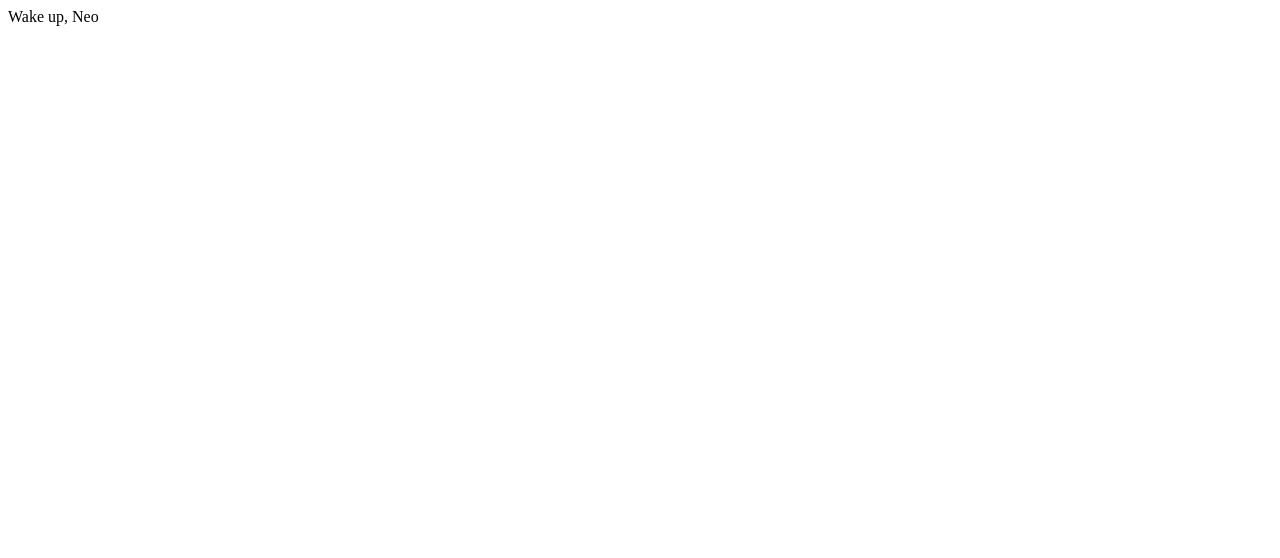
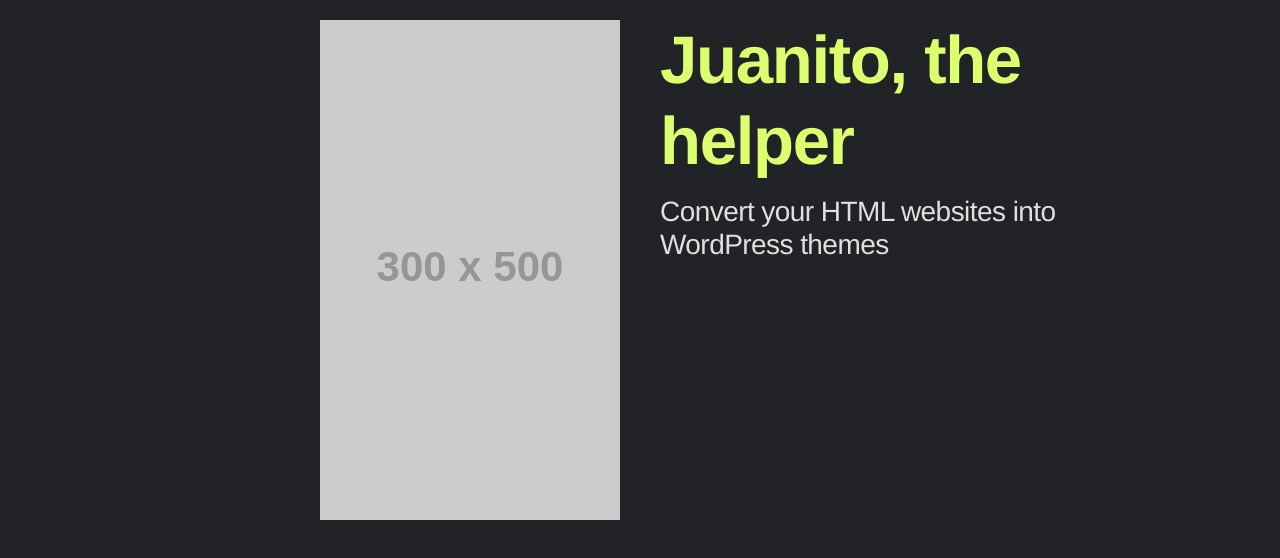
Before and after one commit to alvaroveliz/juanito, a plain HTML site: page index.html in a window 1280 px wide. Drawn offline with Linux system fonts and the light colour scheme; placeholder pictures from the web are drawn by us; a web font is replaced by a local one.

Commit message:
first update

```diff
--- a/index.html
+++ b/index.html
@@ -1 +1,31 @@
-Wake up, Neo
+<!DOCTYPE html>
+<html lang="en">
+<head>
+    <meta charset="UTF-8">
+    <link rel="stylesheet" href="stylesheets/main.css">
+    <title>Juanito, the helper - Convert your HTML Websites to WordPress Themes</title>
+</head>
+<body>
+
+    <header>
+        <div class="container">
+            <div id="juanito">
+                <img src="http://placehold.it/300x500" alt="">
+            </div>
+            <div id="juanito_slogan">
+                <h1>Juanito, the helper</h1>
+                <h2 id="slogan">Convert your HTML websites into WordPress themes</h2>
+            </div>
+        </div>
+    </header>
+
+    <section id="content">
+
+    </section>
+
+    <footer>
+
+    </footer>
+
+</body>
+</html>
--- /dev/null
+++ b/stylesheets/main.less
@@ -0,0 +1,65 @@
+@import "../bower_components/perkins/_perkins";
+@import url(http://fonts.googleapis.com/css?family=Rancho,PT+Sans);
+
+@use-reset:              true;
+@use-core-structure:     true;
+@use-colors:             true;
+@use-tables:             false;
+@use-tables-styles:      false;
+@use-notables:           false;
+@use-class-grid:         false;
+@use-feedback:           false;
+@use-flex:               true;
+@use-forms:              false;
+@use-icons:              false;
+
+@use-helper-list-menu:   false;
+@use-helper-clearfix:    false;
+@use-helper-positions:   false;
+@use-helper-buttons:     false;
+@use-helper-dropdown:    false;
+@use-helper-tabs:        false;
+
+@bg: #212326;
+@font: 'Rancho', 'Helvetica', sans-serif;
+@sans: 'PT Sans', 'Helvetica', sans-serif;
+
+body {
+    background: @bg;
+    font-family: @sans;
+}
+
+.container {
+    width: 920px;
+    margin: 0 auto;
+
+}
+
+h1, h2, h3, h4, h5, h6 {
+    font-family: @font;
+}
+
+header {
+    .container {
+        .display-flex();
+        .flex-direction();
+        #juanito {
+            .flex(1 1 0);
+            text-align: right;
+            padding: 20px;
+        }
+        #juanito_slogan {
+            .flex(1 1 0);
+            padding: 20px;
+            h1 {
+                color: #DCFF6F;
+                font-size: 4.2em;
+            }
+            #slogan {
+                color: #DFDFDF;
+                font-family: @sans;
+                font-weight: normal;
+            }
+        }
+    }
+}
```
Also changed, not shown: stylesheets/main.css (added), 1 other file.
